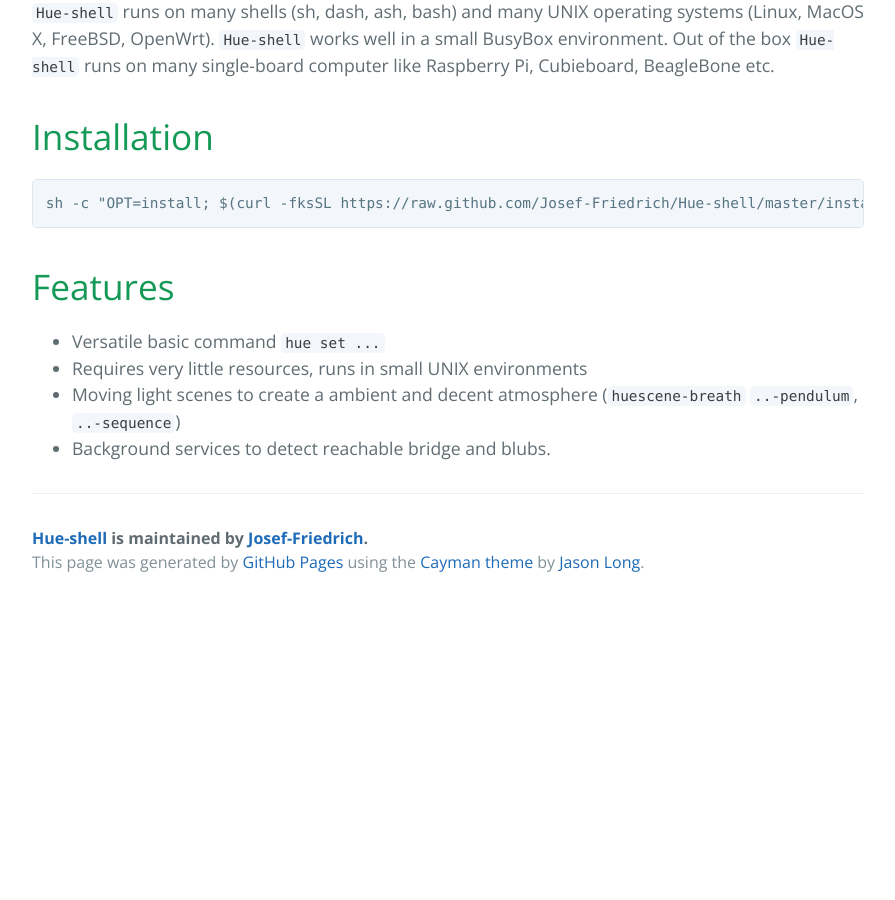
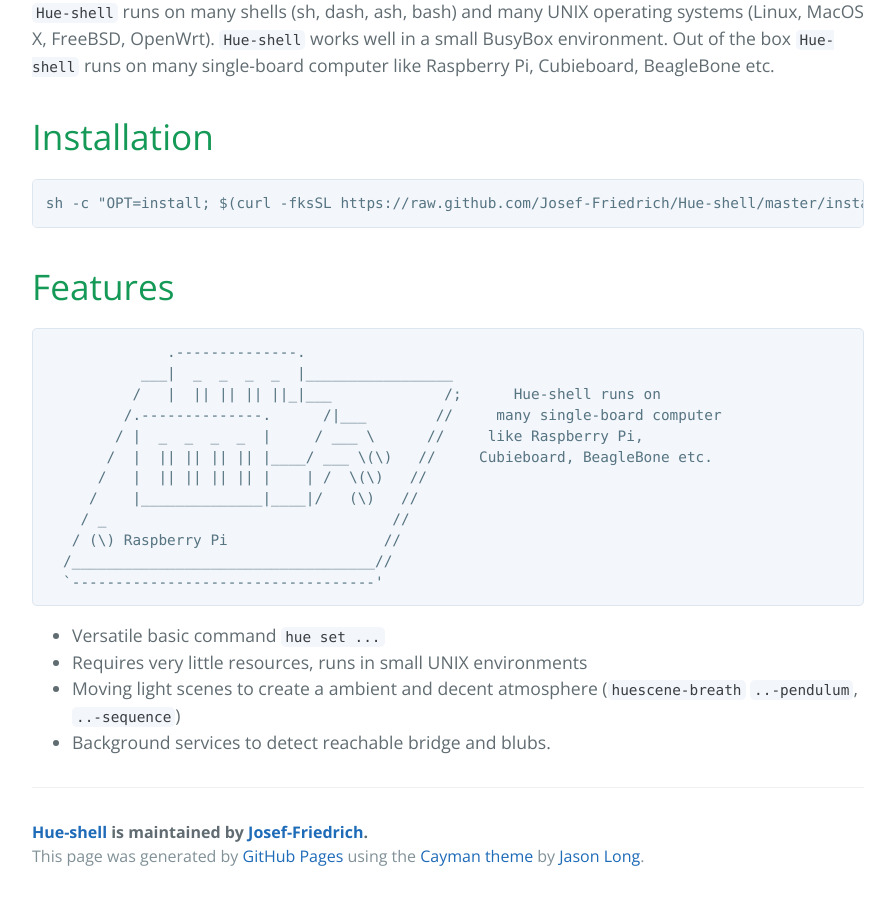
Before and after one commit to Josef-Friedrich/Hue-shell, a Jekyll site: the page built from index.md, in a window 1280 px wide and 900 px high, scrolled down 844 px. Shown: the whole window, without its empty margins (192-1087 px from the left). Built offline with Jekyll 4.4.1, drawn with Linux system fonts in a browser that asks for light colours; before the commit the page ends 1450 px from its top, so only the background shows below that.

Commit message:
Add asciiart

````diff
--- a/index.md
+++ b/index.md
@@ -37,6 +37,21 @@
 
 # Features
 
+```
+              .--------------.
+           ___|  _  _  _  _  |_________________
+          /   |  || || || ||_|___             /;      Hue-shell runs on
+         /.--------------.      /|___        //     many single-board computer
+        / |  _  _  _  _  |     / ___ \      //     like Raspberry Pi,
+       /  |  || || || || |____/ ___ \(\)   //     Cubieboard, BeagleBone etc.
+      /   |  || || || || |    | /  \(\)   //
+     /    |______________|____|/   (\)   //
+    / _                                 //
+   / (\) Raspberry Pi                  //
+  /___________________________________//
+  `-----------------------------------'
+```
+
 * Versatile basic command `hue set ...`
 * Requires very little resources, runs in small UNIX environments
 * Moving light scenes to create a ambient and decent atmosphere (`huescene-breath` `..-pendulum`, `..-sequence`)
````
